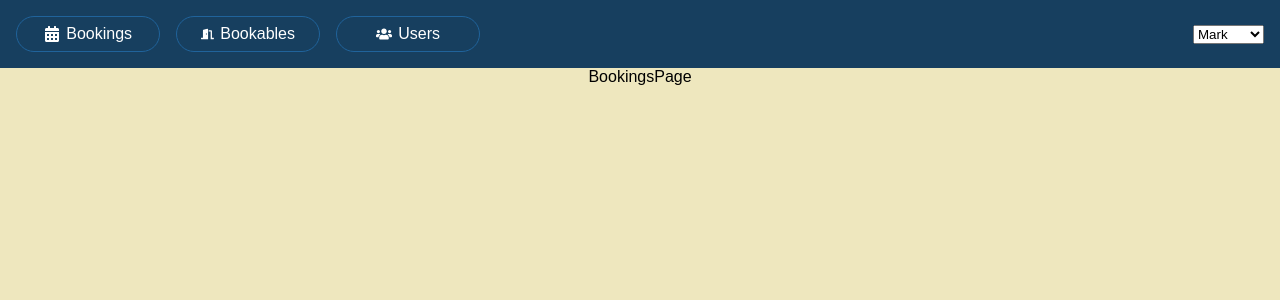
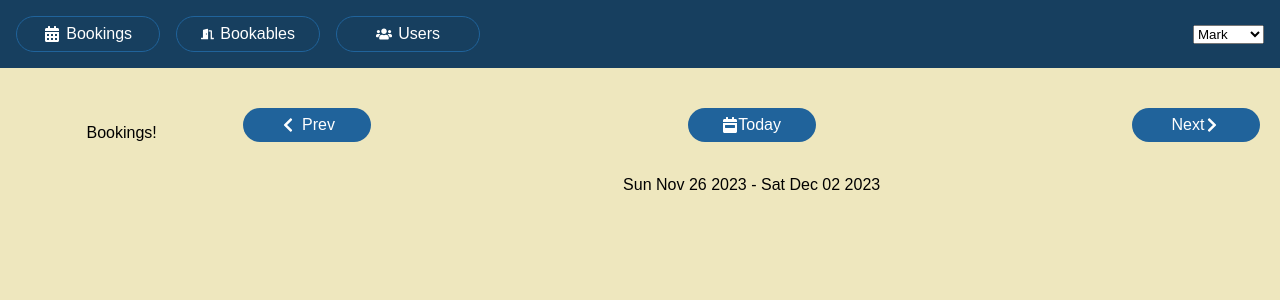
Before and after one commit to olusolaadek/react-booking-app, a React (Create React App) app: page /bookings in a window 1280 px wide. Shown: the top 300 px of the page. Built offline with nearby package versions, Linux system fonts and the light colour scheme.

Commit message:
Implemented WeekPicker component

```diff
--- a/src/App.css
+++ b/src/App.css
@@ -41,7 +41,8 @@ header a.btn {
   width: 9rem;
 }
 
-.btn {
+.btn,
+button {
   background: var(--button-bg);
   color: var(--light-text);
   border: none;
--- a/src/components/Bookings/BookingsPage.jsx
+++ b/src/components/Bookings/BookingsPage.jsx
@@ -1,5 +1,11 @@
 import React from "react";
+import WeekPicker from "./WeekPicker";
 
 export default function BookingsPage() {
-  return <div>BookingsPage</div>;
+  return (
+    <main className="bookings-page">
+      <p>Bookings!</p>
+      <WeekPicker date={new Date()} />
+    </main>
+  );
 }
--- a/src/components/Bookings/WeekPicker.jsx
+++ b/src/components/Bookings/WeekPicker.jsx
@@ -3,20 +3,36 @@ import reducer from "./weekReducer";
 import { getWeek } from "../../utils/date-wrangler";
 import { useReducer } from "react";
 import { ACTIONS } from "./weekReducer";
+import {
+  FaLessThan,
+  FaCalendarWeek,
+  FaChevronLeft,
+  FaChevronRight,
+} from "react-icons/fa";
 
-const WeekPicker = ({ date }) => {
+const WeekPicker = ({ date = new Date() }) => {
   const [week, dispatch] = useReducer(reducer, date, getWeek);
   return (
-    <p className="date-picker">
-      <button onClick={() => dispatch({ type: ACTIONS.PREV_WEEK })}>
-        Previous
-      </button>
-      <button onClick={() => dispatch({ type: ACTIONS.TODAY })}>Today</button>
-      <button onClick={() => dispatch({ type: ACTIONS.NEXT_WEEK })}>
-        Next
-      </button>
-      {week.start.toDateString()} -{week.end.toDateString()}
-    </p>
+    <div>
+      <p className="date-picker">
+        <button
+          className="btn"
+          onClick={() => dispatch({ type: ACTIONS.PREV_WEEK })}
+        >
+          <FaChevronLeft /> <span>Prev</span>
+        </button>
+        <button onClick={() => dispatch({ type: ACTIONS.TODAY })}>
+          <FaCalendarWeek /> <span>Today</span>
+        </button>
+        <button onClick={() => dispatch({ type: ACTIONS.NEXT_WEEK })}>
+          <span>Next</span> <FaChevronRight />
+        </button>
+      </p>
+      <p>
+        <br />
+        {week.start.toDateString()} - {week.end.toDateString()}
+      </p>
+    </div>
   );
 };
 
--- a/src/components/Bookings/weekReducer.js
+++ b/src/components/Bookings/weekReducer.js
@@ -1,10 +1,10 @@
 import { getWeek } from "../../utils/date-wrangler";
 export default function reducer(state, action) {
-  switch (action.key) {
+  switch (action.type) {
     case "NEXT_WEEK":
       return getWeek(state.date, 7);
     case "PREV_WEEK":
-      return getWeek(state.date - 7);
+      return getWeek(state.date, -7);
     case "TODAY":
       return getWeek(new Date());
     case "SET_DATE":
```
